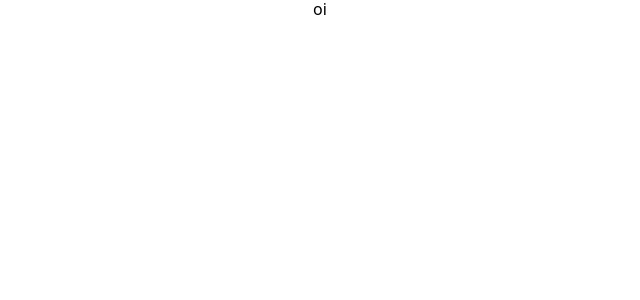
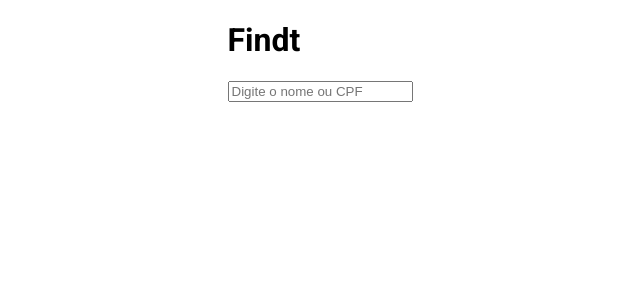
Before and after one commit to juliofi/findt-frontend, a React (Vite) app: page / in a window 1280 px wide. Shown: the top 300 px of the page, without its empty margins (320-960 px from the left). Built offline with nearby package versions, Linux system fonts and the light colour scheme.

Commit message:
comeco da SearchPage

```diff
--- a/package.json
+++ b/package.json
@@ -11,7 +11,8 @@
   },
   "dependencies": {
     "react": "^19.1.0",
-    "react-dom": "^19.1.0"
+    "react-dom": "^19.1.0",
+    "react-router-dom": "^7.5.3"
   },
   "devDependencies": {
     "@eslint/js": "^9.25.0",
--- a/src/App.tsx
+++ b/src/App.tsx
@@ -1,12 +1,14 @@
-import './App.css'
+import { BrowserRouter as Router, Routes, Route } from 'react-router-dom';
+import SearchPage from './pages/SearchPage';
 
 function App() {
-
   return (
-    <>
-      oi
-    </>
-  )
+    <Router>
+      <Routes>
+        <Route path="/" element={<SearchPage />} />
+      </Routes>
+    </Router>
+  );
 }
 
-export default App
+export default App;
--- a/src/index.css
+++ b/src/index.css
@@ -1,11 +1,14 @@
+@import url('https://fonts.googleapis.com/css2?family=Roboto:ital,wght@0,100..900;1,100..900&display=swap');
+
 :root {
   margin: 0;
   padding: 0;
   box-sizing: border-box;
 
-  font-family: system-ui, Avenir, Helvetica, Arial, sans-serif;
+  font-family: "Roboto", sans-serif;
   line-height: 1.2;
   font-weight: 400;
+  font-style: normal;
 
   color-scheme: light dark;
   color: #000000;
--- /dev/null
+++ b/src/pages/SearchPage/index.tsx
@@ -0,0 +1,12 @@
+import styles from "./styles.module.css"
+
+const SearchPage = () => {
+    return (
+      <div>
+        <h1 className={styles.title} >Findt</h1>
+        <input type="text" placeholder="Digite o nome ou CPF" />
+      </div>
+    );
+  };
+
+  export default SearchPage;
```
Also changed, not shown: src/pages/SearchPage/styles.module.css (added), 1 other file (tests, documents, lock files or other folders).
